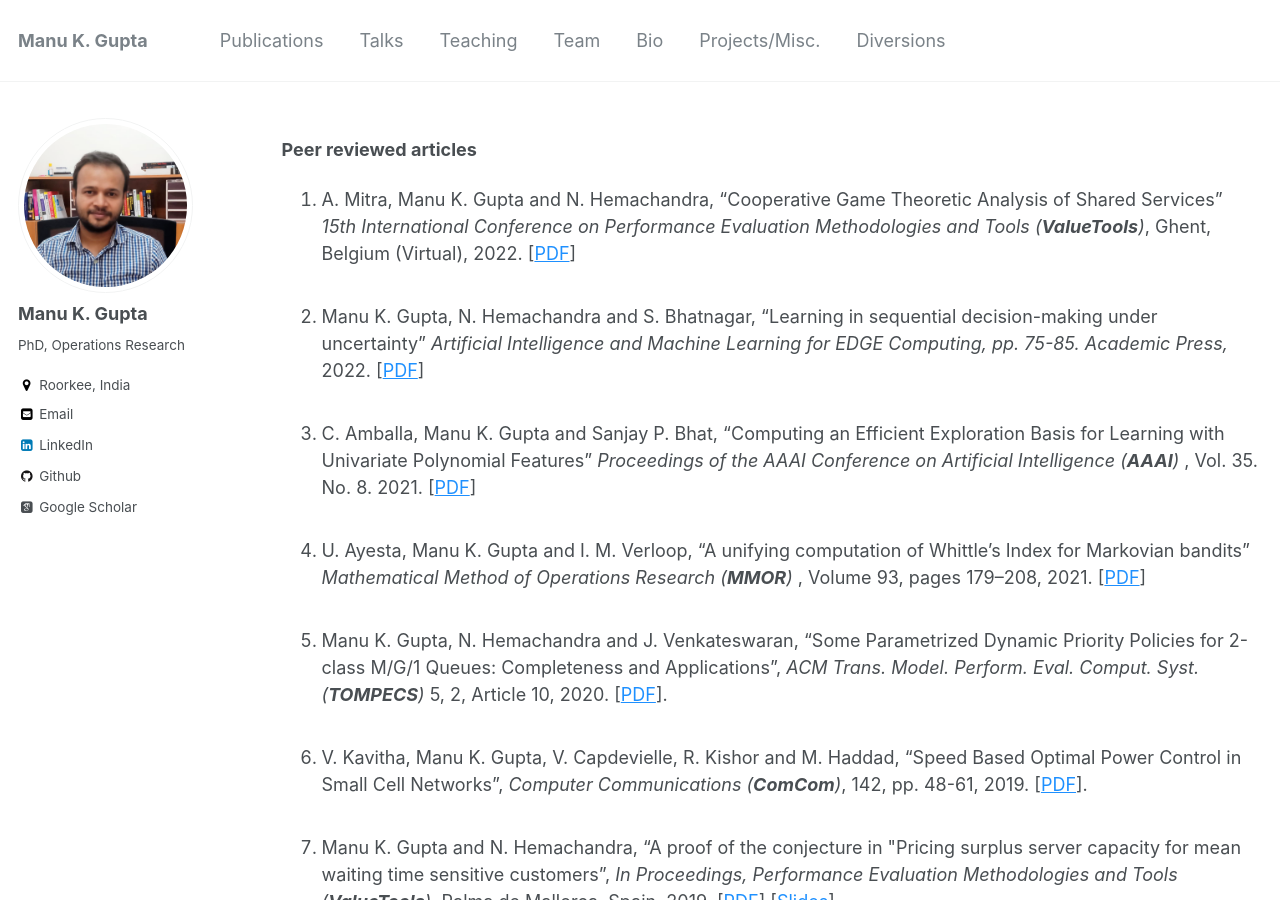
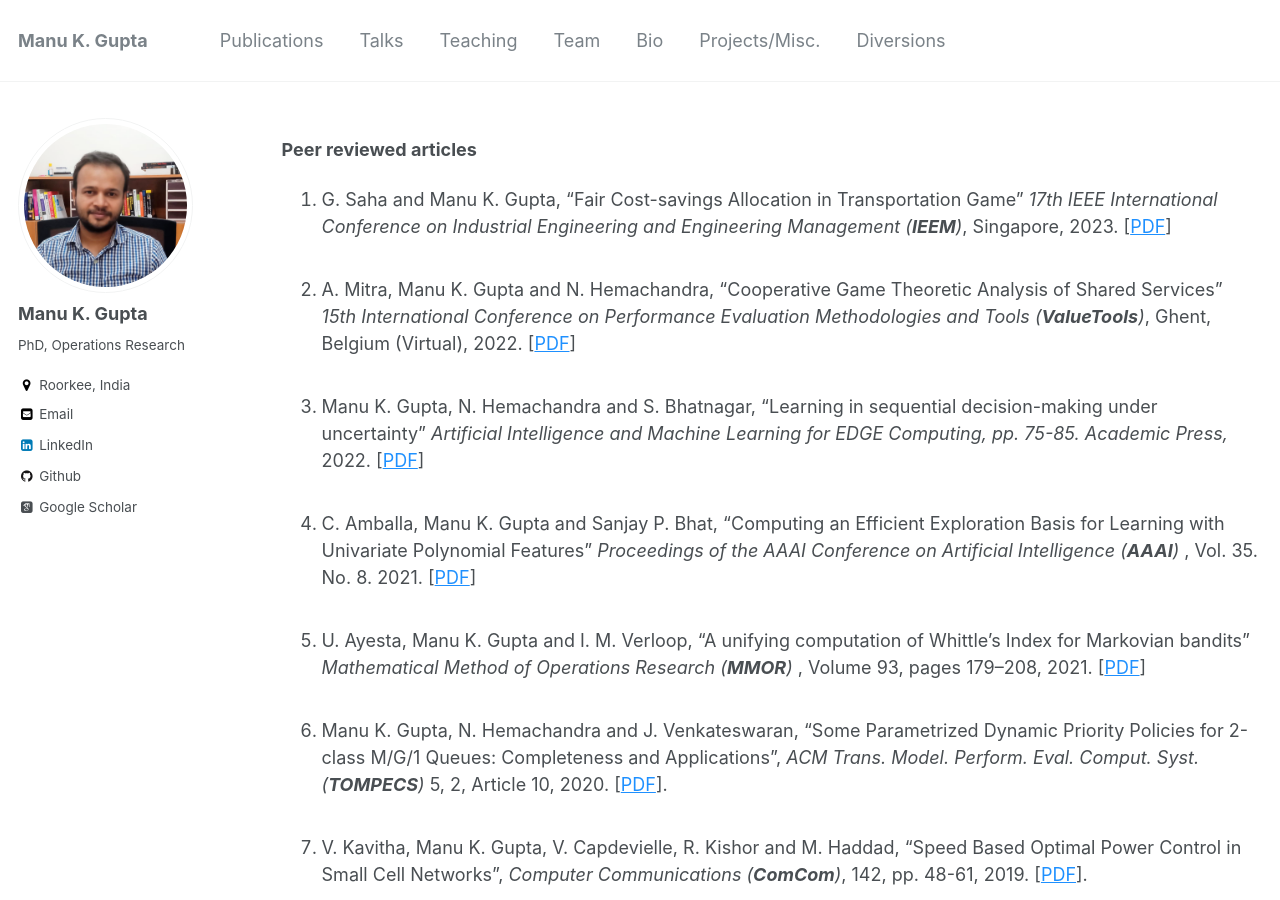
Before and after one commit to manugupta-or/homepage, a Jekyll site: the page built from _pages/publications.md, in a window 1280 px wide and 900 px high. Built offline with Jekyll 4.4.1, drawn with Linux system fonts in a browser that asks for light colours; some web fonts are replaced.

Commit message:
Update:  publication with gopal

```diff
--- a/_pages/publications.md
+++ b/_pages/publications.md
@@ -12,8 +12,9 @@ author_profile: true
 
 
 <li>U. Ayesta, Manu K. Gupta and I. M. Verloop, “Load-balancing with heterogeneous schedulers.”, [<a href = "https://arxiv.org/pdf/1810.07782.pdf" target = "_blank"><span style="color:DodgerBlue;text-decoration: underline">ArXiv</span></a>], (Submitted).<br><br>
+-->
 
-<li>G. Saha and Manu K. Gupta, “Fair Cost-savings Allocation in Transportation Game” <i>17th IEEE International Conference on Industrial Engineering and Engineering Management (<b>IEEM</b>)</i>, Singapore, 2023.  [<a href = "https://ieeexplore.ieee.org/document/10406716" target = "_blank"><span style="color:DodgerBlue;text-decoration: underline">PDF</span></a>] <br><br>-->
+<li>G. Saha and Manu K. Gupta, “Fair Cost-savings Allocation in Transportation Game” <i>17th IEEE International Conference on Industrial Engineering and Engineering Management (<b>IEEM</b>)</i>, Singapore, 2023.  [<a href = "https://ieeexplore.ieee.org/document/10406716" target = "_blank"><span style="color:DodgerBlue;text-decoration: underline">PDF</span></a>] <br><br>
 
 <li>A. Mitra, Manu K. Gupta and N. Hemachandra, “Cooperative Game Theoretic Analysis of Shared Services” <i>15th International Conference on Performance Evaluation Methodologies and Tools (<b>ValueTools</b>)</i>, Ghent, Belgium (Virtual), 2022.  [<a href = "https://link.springer.com/chapter/10.1007/978-3-031-31234-2_3" target = "_blank"><span style="color:DodgerBlue;text-decoration: underline">PDF</span></a>]<br><br>
 
```
Also changed, not shown: 2 other files.
